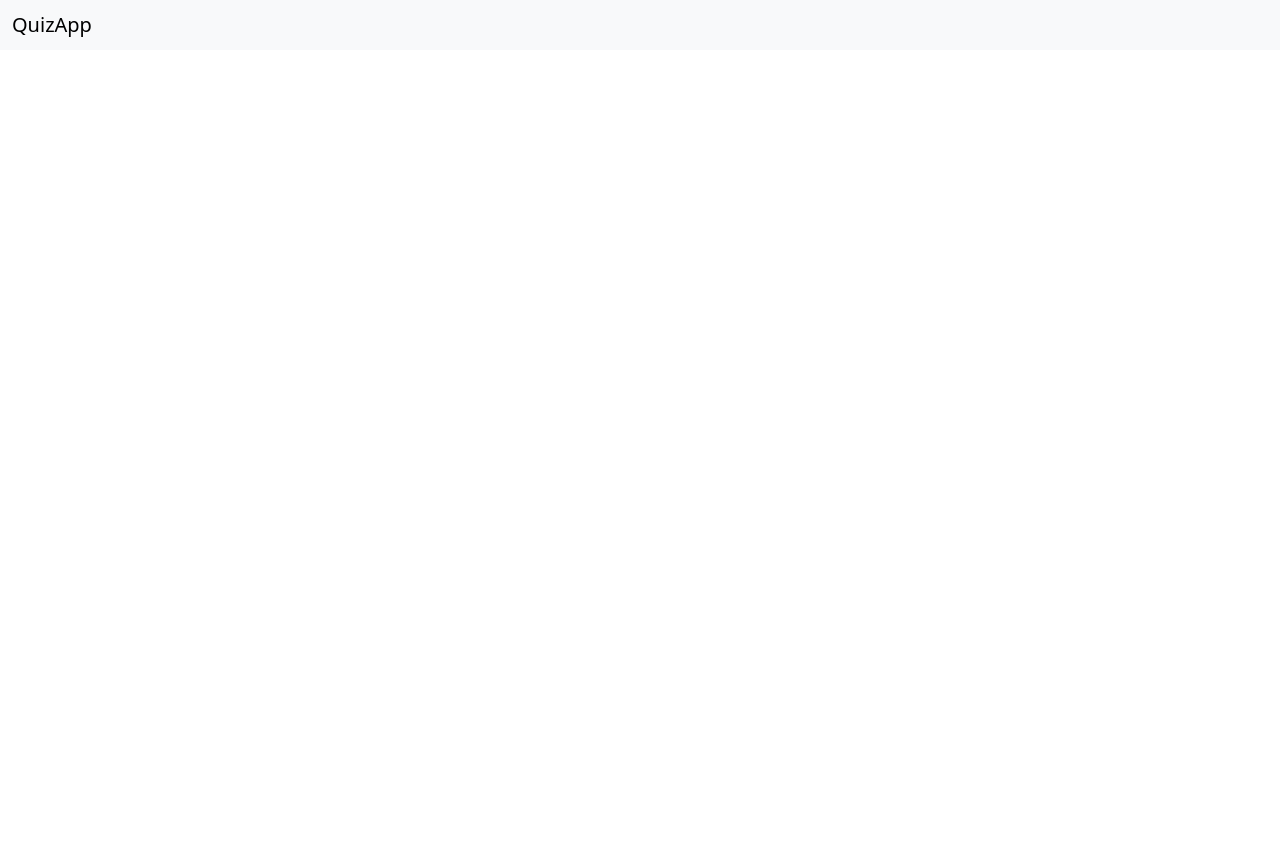
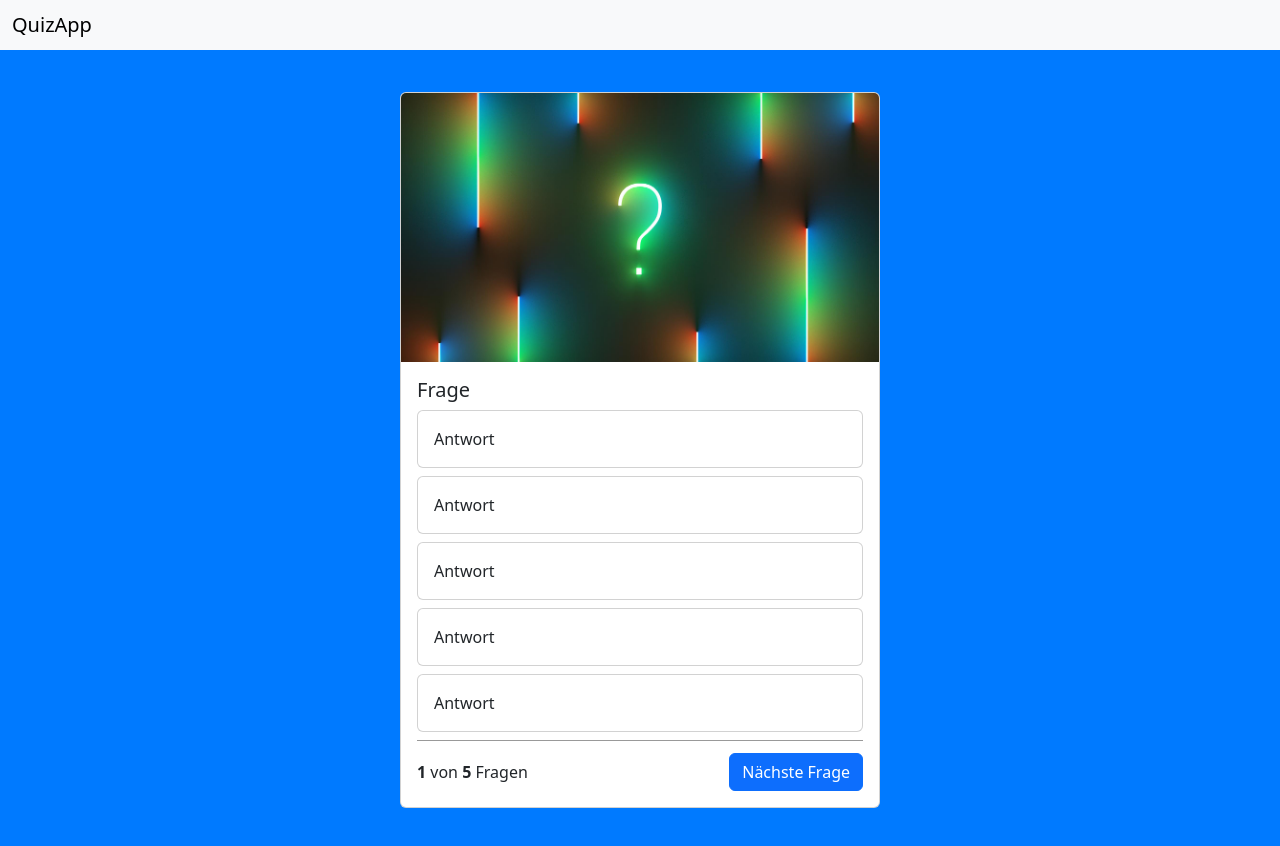
Before and after one commit to AnnesMuhamed/Quizz-App, a plain HTML site: page index.html in a window 1280 px wide. Before the commit the page ends 800 px from the top, so only its background shows below. Drawn offline with nearby package versions, Linux system fonts and the light colour scheme.

Commit message:
quizz card design

```diff
--- a/index.html
+++ b/index.html
@@ -18,5 +18,54 @@
           <span class="navbar-brand mb-0 h1">QuizApp</span>
         </div>
       </nav>
+
+
+      <div class="container">
+        <div class="card quiz-card">
+            <img src="./img/illustration.jpg" class="card-img-top">
+            <div class="card-body">
+              <h5 class="card-title">Frage</h5>
+
+
+              <div class="card mb-2">
+                <div class="card-body">
+                  Antwort
+                </div>
+              </div>
+
+              <div class="card mb-2">
+                <div class="card-body">
+                  Antwort
+                </div>
+              </div>
+
+              <div class="card mb-2">
+                <div class="card-body">
+                  Antwort
+                </div>
+              </div>
+
+              <div class="card mb-2">
+                <div class="card-body">
+                  Antwort
+                </div>
+              </div>
+
+              <div class="card mb-2">
+                <div class="card-body">
+                  Antwort
+                </div>
+              </div>
+
+              <div class="question-footer">
+                <span><b>1</b> von <b>5</b> Fragen</span>
+                <button class="btn btn-primary">Nächste Frage</button>
+              </div>
+
+            </div>
+
+
+          </div>
+      </div>
 </body>
 </html>
--- a/style.css
+++ b/style.css
@@ -0,0 +1,22 @@
+body {
+    background-color: #007AFF !important;
+}
+
+.container {
+    display: flex;
+    justify-content: center;
+    align-items: center;
+    min-height: 100vh;
+}
+
+.quiz-card {
+    width: 30rem;
+}
+
+.question-footer {
+    border-top: 1px solid rgba(0, 0, 0, 0.4);
+    display: flex;
+    justify-content: space-between;
+    align-items: center;
+    padding-top: 12px;
+}
```
Also changed, not shown: img/illustration.jpg (added).
